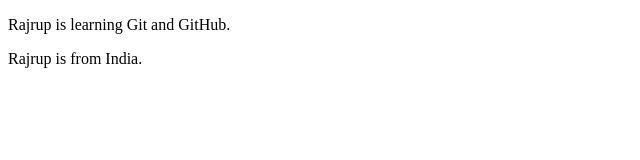
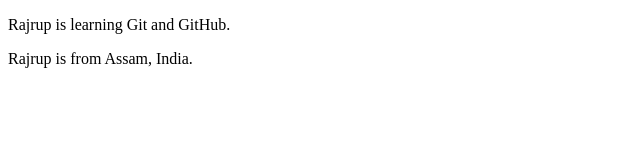
Before and after one commit to rajrupborooah/background-generator, a plain HTML site: page index.html in a window 1280 px wide. Shown: the full height of the page, 0-640 px from the left. Drawn offline with Linux system fonts and the light colour scheme.

Commit message:
Modified the second <p> tag.

```diff
--- a/index.html
+++ b/index.html
@@ -7,6 +7,6 @@
   </head>
   <body>
     <p>Rajrup is learning Git and GitHub.</p>
-    <p>Rajrup is from India.</p>
+    <p>Rajrup is from Assam, India.</p>
   </body>
 </html>
```
